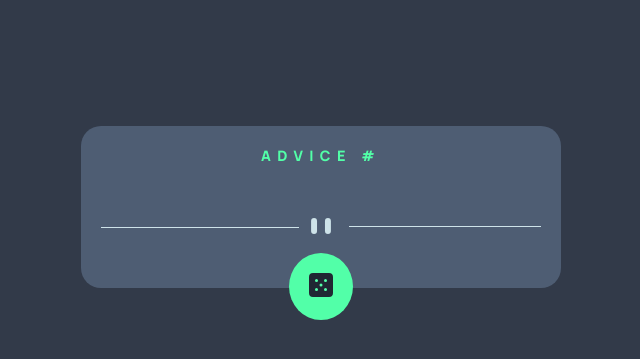
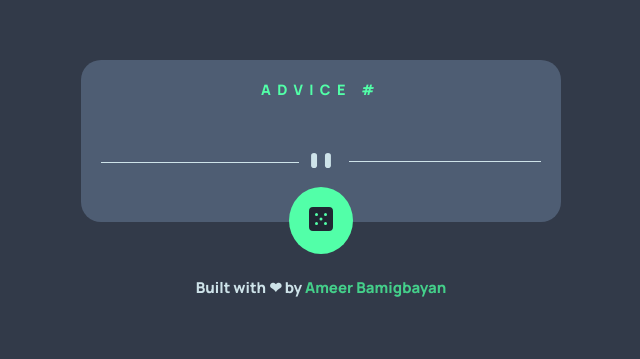
Before and after one commit to AmeerBamigbayan/Advise-Generator-App, a plain HTML site: page index.html in a window 1280 px wide. Shown: the part 193-552 px from the top of the page, without its empty margins (319-959 px from the left). Drawn offline with Linux system fonts and the light colour scheme; no server answers.

Commit message:
added footer

```diff
--- a/index.html
+++ b/index.html
@@ -6,7 +6,7 @@
     <meta name="viewport" content="width=device-width, initial-scale=1.0" />
     <link rel="shortcut icon" href="favicon-32x32.png" type="image/x-icon" />
     <link rel="stylesheet" href="style.css" />
-    <title>Advice Generator App</title>
+    <title>Advice Generator App - Ameer Bamigbayan</title>
   </head>
   <body>
     <div class="container">
@@ -27,6 +27,9 @@
         </button>
       </div>
     </div>
+    <footer>
+      <p>Built with &#10084 by<a href="https://ameerbamigbayan.com.ng" target="_blank"><span> Ameer Bamigbayan</span></a></p>
+    </footer>
 
     <script src="app.js"></script>
   </body>
--- a/style.css
+++ b/style.css
@@ -101,6 +101,23 @@ body {
   background-color: hsl(150, 59%, 54%);
 }
 
+footer {
+  color: hsl(193, 38%, 86%);
+  font-size: 15px;
+  left: 0;
+  right: 0;
+  text-align: center;
+  font-weight: 900;
+  z-index: 999;
+  text-decoration: none;
+  margin: 55px auto;
+}
+
+footer p a{
+  color: hsl(150, 59%, 54%);;
+  text-decoration: none;
+  font-weight: 500;
+}
 @media (min-width: 500px) {
   .container {
     max-width: 480px;
```
